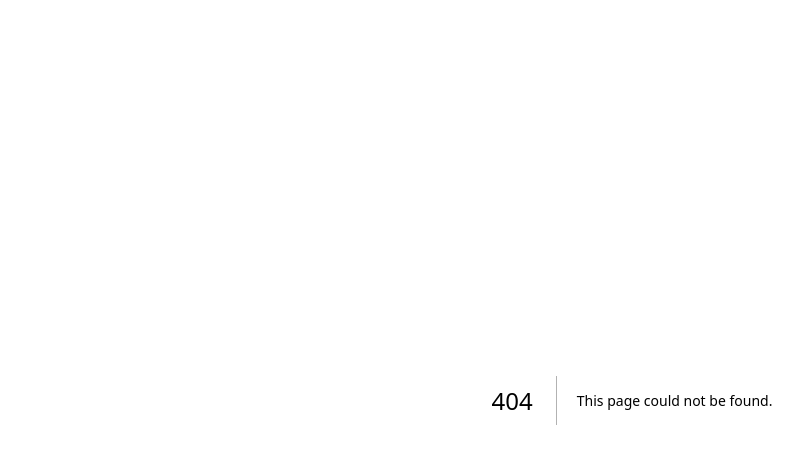
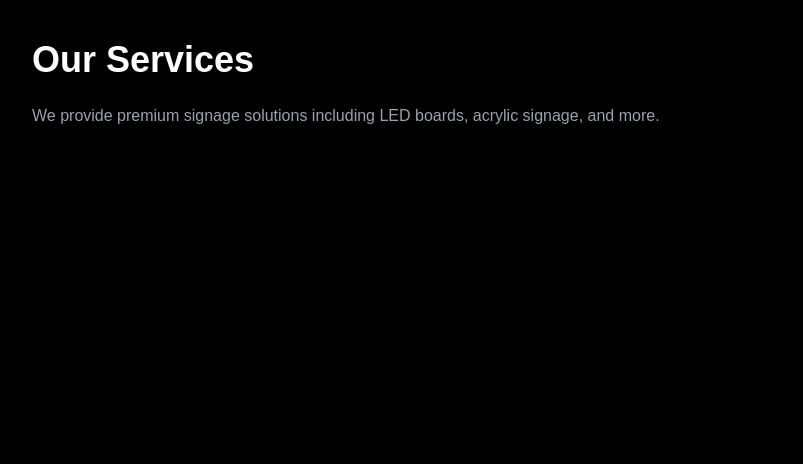
Before and after one commit to TirthPatel-10/shreeji-website, a Next.js app: page /services in a window 1280 px wide. Before the commit this address had no page. Shown: the top 464 px of the page, without its empty margins (8-811 px from the left). Built offline with nearby package versions, Linux system fonts and the light colour scheme.

Commit message:
added multi-page routing

```diff
--- /dev/null
+++ b/src/app/projects/page.js
@@ -0,0 +1,11 @@
+export default function Projects() {
+  return (
+    <main className="min-h-screen bg-black text-white p-10">
+      <h1 className="text-4xl font-bold mb-6">Our Projects</h1>
+
+      <p className="text-gray-400">
+        Explore our completed signage projects across various industries.
+      </p>
+    </main>
+  );
+}
--- /dev/null
+++ b/src/app/services/page.js
@@ -0,0 +1,11 @@
+export default function Services() {
+  return (
+    <main className="min-h-screen bg-black text-white p-10">
+      <h1 className="text-4xl font-bold mb-6">Our Services</h1>
+
+      <p className="text-gray-400">
+        We provide premium signage solutions including LED boards, acrylic signage, and more.
+      </p>
+    </main>
+  );
+}
--- a/src/components/Navbar.js
+++ b/src/components/Navbar.js
@@ -1,3 +1,5 @@
+import Link from "next/link";
+
 export default function Navbar() {
   return (
     <div className="fixed top-0 w-full bg-black/70 backdrop-blur-md z-50">
@@ -5,10 +7,9 @@ export default function Navbar() {
         <h1 className="text-xl font-bold">SHREEJI ART</h1>
 
         <div className="space-x-6 hidden md:flex">
-          <a href="#">Home</a>
-          <a href="#">Services</a>
-          <a href="#">Projects</a>
-          <a href="#">Contact</a>
+          <Link href="/">Home</Link>
+          <Link href="/services">Services</Link>
+          <Link href="/projects">Projects</Link>
         </div>
       </div>
     </div>
```
